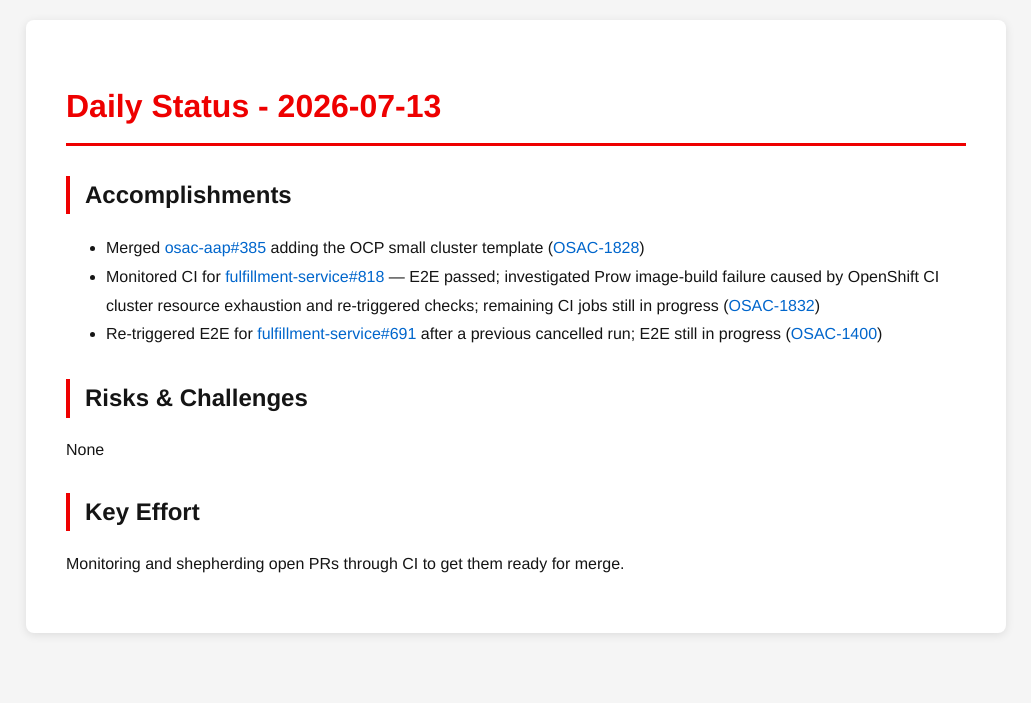
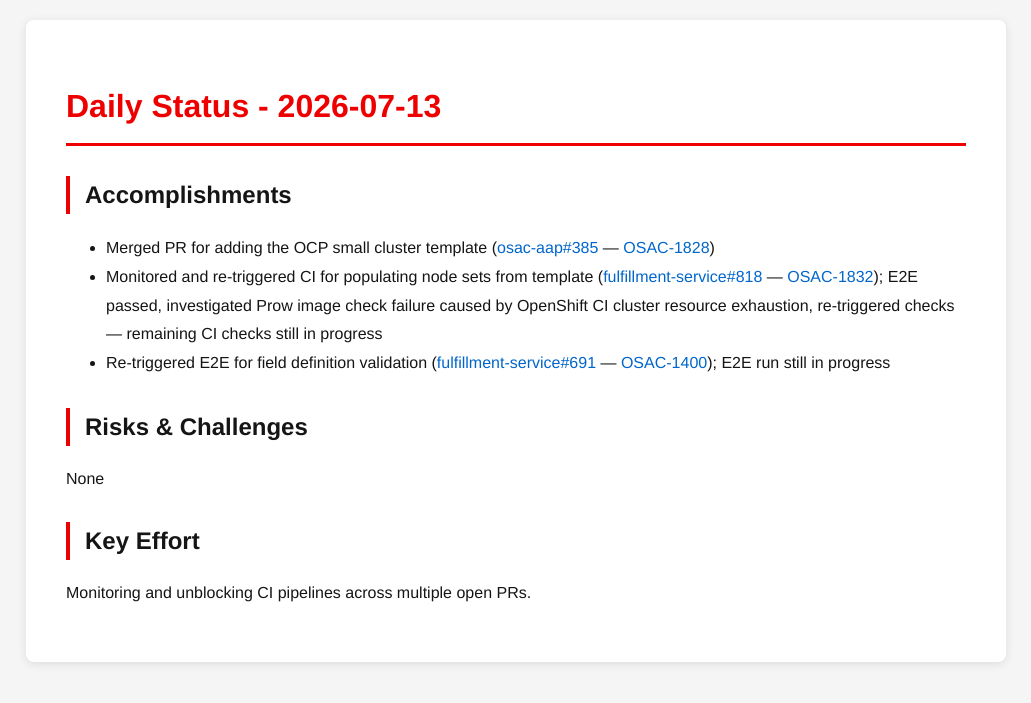
Before and after one commit to tzvatot/daily-status, a Jekyll site: the page built from 2026-07-13.md, in a window 1280 px wide. Shown: the top 703 px of the page, without its empty margins (124-1155 px from the left). Built offline with Jekyll 4.4.1, drawn with Linux system fonts in a browser that asks for light colours.

Commit message:
Daily status update - 2026-07-13

```diff
--- a/2026-07-13.md
+++ b/2026-07-13.md
@@ -7,12 +7,12 @@ date: 2026-07-13
 # Daily Status - 2026-07-13
 
 ## Accomplishments
-- Merged [osac-aap#385](https://github.com/osac-project/osac-aap/pull/385) adding the OCP small cluster template ([OSAC-1828](https://redhat.atlassian.net/browse/OSAC-1828))
-- Monitored CI for [fulfillment-service#818](https://github.com/osac-project/fulfillment-service/pull/818) — E2E passed; investigated Prow image-build failure caused by OpenShift CI cluster resource exhaustion and re-triggered checks; remaining CI jobs still in progress ([OSAC-1832](https://redhat.atlassian.net/browse/OSAC-1832))
-- Re-triggered E2E for [fulfillment-service#691](https://github.com/osac-project/fulfillment-service/pull/691) after a previous cancelled run; E2E still in progress ([OSAC-1400](https://redhat.atlassian.net/browse/OSAC-1400))
+- Merged PR for adding the OCP small cluster template ([osac-aap#385](https://github.com/osac-project/osac-aap/pull/385) — [OSAC-1828](https://redhat.atlassian.net/browse/OSAC-1828))
+- Monitored and re-triggered CI for populating node sets from template ([fulfillment-service#818](https://github.com/osac-project/fulfillment-service/pull/818) — [OSAC-1832](https://redhat.atlassian.net/browse/OSAC-1832)); E2E passed, investigated Prow image check failure caused by OpenShift CI cluster resource exhaustion, re-triggered checks — remaining CI checks still in progress
+- Re-triggered E2E for field definition validation ([fulfillment-service#691](https://github.com/osac-project/fulfillment-service/pull/691) — [OSAC-1400](https://redhat.atlassian.net/browse/OSAC-1400)); E2E run still in progress
 
 ## Risks & Challenges
 None
 
 ## Key Effort
-Monitoring and shepherding open PRs through CI to get them ready for merge.
+Monitoring and unblocking CI pipelines across multiple open PRs.
```
